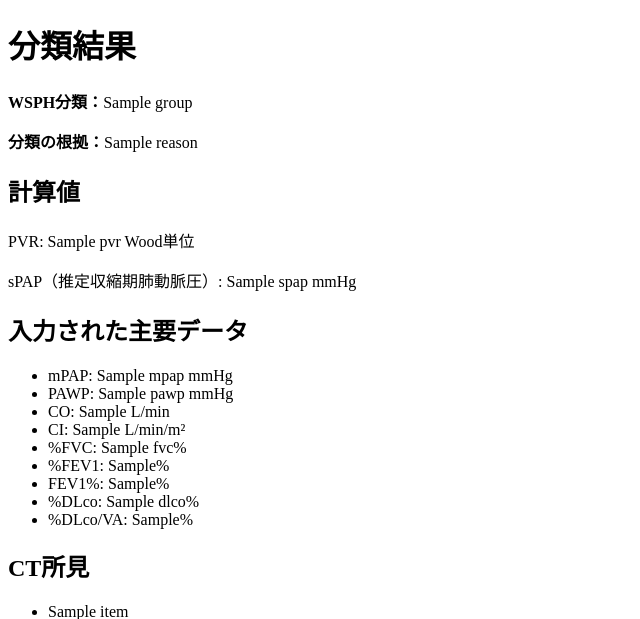
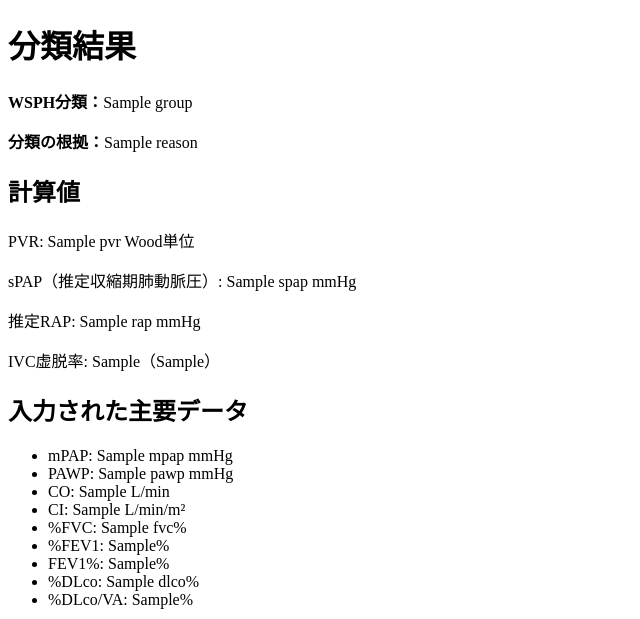
Before and after one commit to hiroshikobe/phypertension, a Flask app: template templates/result.html in a window 1280 px wide. Shown: the top 619 px of the page, without its empty margins (0-640 px from the left). Run offline with Flask 3, Linux system fonts and the light colour scheme; the template is opened without the code that fills it: most values are stand-ins (such as "Sample title", 1, 10 or a date in 2020).

Commit message:
Update result.html

```diff
--- a/templates/result.html
+++ b/templates/result.html
@@ -12,6 +12,10 @@
   <h2>計算値</h2>
   <p>PVR: {{ pvr }} Wood単位</p>
   {% if spap %}<p>sPAP（推定収縮期肺動脈圧）: {{ spap }} mmHg</p>{% endif %}
+  {% if rap %}<p>推定RAP: {{ rap }} mmHg</p>{% endif %}
+  {% if collapsibility_ratio is not none %}
+    <p>IVC虚脱率: {{ collapsibility_ratio }}（{{ ivc_collapsibility }}）</p>
+  {% endif %}
 
   <h2>入力された主要データ</h2>
   <ul>
@@ -28,12 +32,16 @@
 
   <h2>CT所見</h2>
   <ul>
-    {% for item in ct_findings %}<li>{{ item }}</li>{% endfor %}
+    {% for item in ct_findings %}
+      <li>{{ item }}</li>
+    {% endfor %}
   </ul>
 
   <h2>合併疾患・背景因子</h2>
   <ul>
-    {% for item in comorbid %}<li>{{ item }}</li>{% endfor %}
+    {% for item in comorbid %}
+      <li>{{ item }}</li>
+    {% endfor %}
   </ul>
 
   <h2>推奨治療</h2>
```
